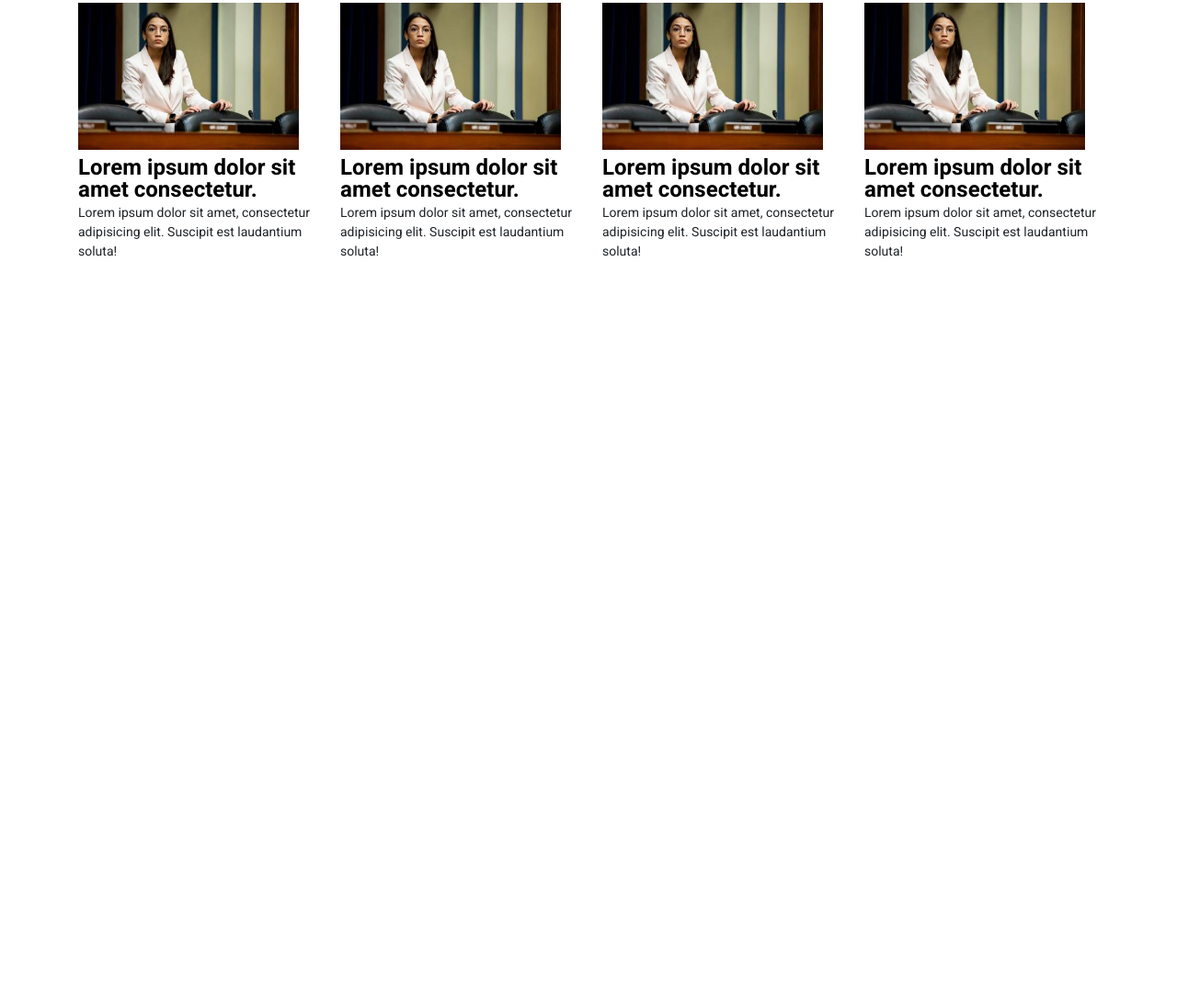
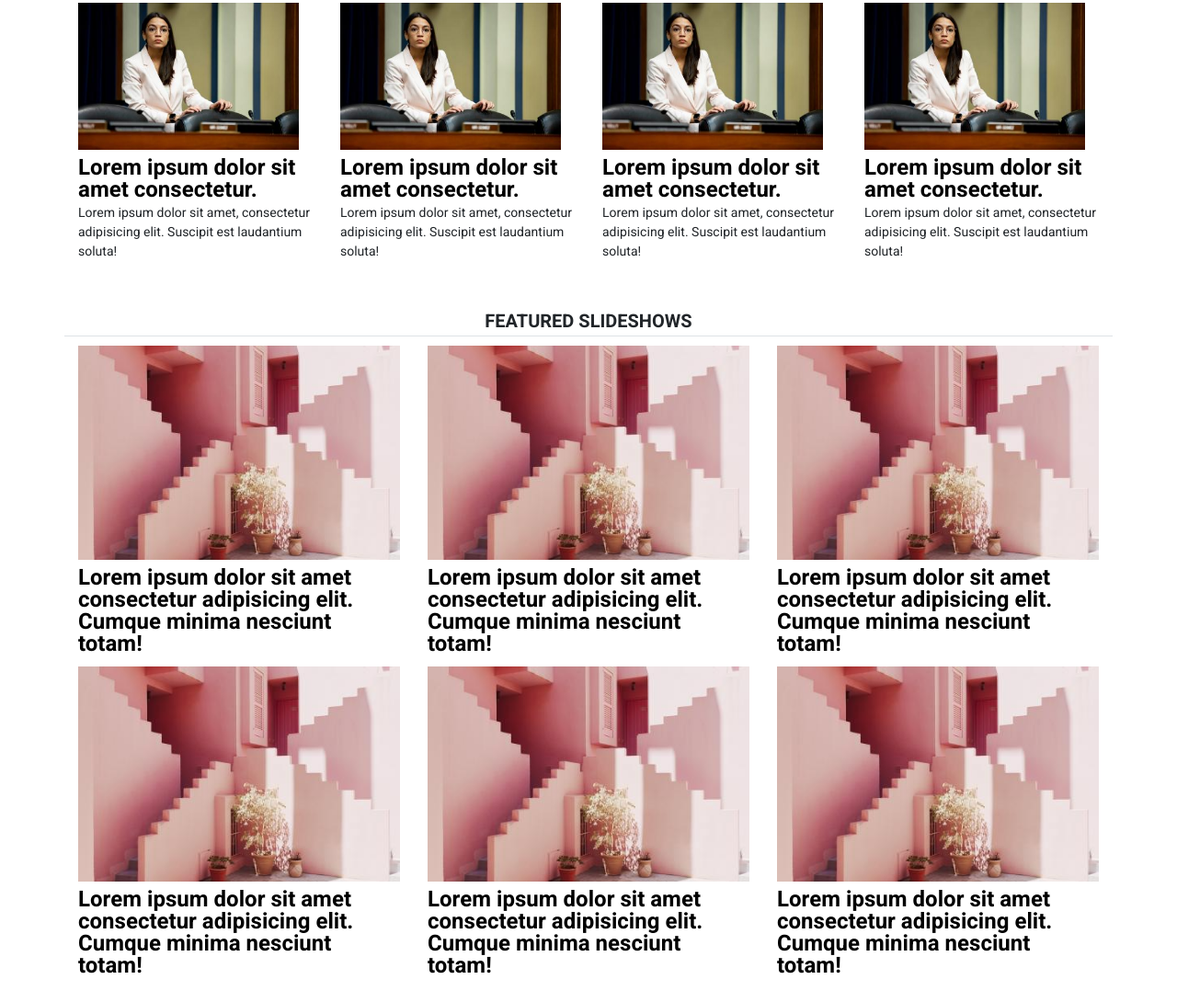
Before and after one commit to NaguiHW/using_bootstrap, a plain HTML site: page index.html in a window 1280 px wide. Shown: the part 3123-4213 px from the top of the page at 92% size. Before the commit the page ends 3458 px from the top, so only its background shows below. Drawn offline with nearby package versions, Linux system fonts and the light colour scheme.

Commit message:
fetured slideshows done

```diff
--- a/index.html
+++ b/index.html
@@ -318,7 +318,7 @@
                 </div>
                 <div class="article-title-2"><a href="#">Lorem ipsum dolor sit amet consectetur.</a></div>
             </div>
-            <div class="col-md-3 other-article-news-item other">
+            <div class="col-md-3 other-article-news-item">
                 <div><img src="img/other-news.jpg" alt="Other News"></div>
                 <div class="top-text">
                     <div>Lorem.</div>
@@ -326,7 +326,7 @@
                 </div>
                 <div class="article-title-2"><a href="#">Lorem ipsum dolor sit amet consectetur.</a></div>
             </div>
-            <div class="col-md-3 other-article-news-item other">
+            <div class="col-md-3 other-article-news-item ">
                 <div><img src="img/other-news.jpg" alt="Other News"></div>
                 <div class="top-text">
                     <div>Lorem.</div>
@@ -334,7 +334,7 @@
                 </div>
                 <div class="article-title-2"><a href="#">Lorem ipsum dolor sit amet consectetur.</a></div>
             </div>
-            <div class="col-md-3 other-article-news-item other">
+            <div class="col-md-3 other-article-news-item ">
                 <div><img src="img/other-news.jpg" alt="Other News"></div>
                 <div class="top-text">
                     <div>Lorem.</div>
@@ -342,7 +342,7 @@
                 </div>
                 <div class="article-title-2"><a href="#">Lorem ipsum dolor sit amet consectetur.</a></div>
             </div>
-            <div class="col-md-3 other-article-news-item other">
+            <div class="col-md-3 other-article-news-item ">
                 <div><img src="img/other-news.jpg" alt="Other News"></div>
                 <div class="top-text">
                     <div>Lorem.</div>
@@ -350,7 +350,7 @@
                 </div>
                 <div class="article-title-2"><a href="#">Lorem ipsum dolor sit amet consectetur.</a></div>
             </div>
-            <div class="col-md-3 other-article-news-item other">
+            <div class="col-md-3 other-article-news-item ">
                 <div><img src="img/other-news.jpg" alt="Other News"></div>
                 <div class="top-text">
                     <div>Lorem.</div>
@@ -358,7 +358,7 @@
                 </div>
                 <div class="article-title-2"><a href="#">Lorem ipsum dolor sit amet consectetur.</a></div>
             </div>
-            <div class="col-md-3 other-article-news-item other">
+            <div class="col-md-3 other-article-news-item ">
                 <div><img src="img/other-news.jpg" alt="Other News"></div>
                 <div class="top-text">
                     <div>Lorem.</div>
@@ -366,7 +366,7 @@
                 </div>
                 <div class="article-title-2"><a href="#">Lorem ipsum dolor sit amet consectetur.</a></div>
             </div>
-            <div class="col-md-3 other-article-news-item other">
+            <div class="col-md-3 other-article-news-item ">
                 <div><img src="img/other-news.jpg" alt="Other News"></div>
                 <div class="top-text">
                     <div>Lorem.</div>
@@ -418,6 +418,33 @@
                 <div><p>Lorem ipsum dolor sit amet, consectetur adipisicing elit. Suscipit est laudantium soluta!</p></div>
             </div>
         </div>
+        <div class="title-2">FEATURED SLIDESHOWS</div>
+        <div class="row border-top featured-slideshows">
+            <div class="col-md-4 col-12">
+                <div><img src="img/featured-slideshows.jpg" alt="Featured Slideshows"></div>
+                <div class="article-title-2"><a href="#">Lorem ipsum dolor sit amet consectetur adipisicing elit. Cumque minima nesciunt totam!</a></div>
+            </div>
+            <div class="col-md-4 col-12">
+                <div><img src="img/featured-slideshows.jpg" alt="Featured Slideshows"></div>
+                <div class="article-title-2"><a href="#">Lorem ipsum dolor sit amet consectetur adipisicing elit. Cumque minima nesciunt totam!</a></div>
+            </div>
+            <div class="col-md-4 col-12">
+                <div><img src="img/featured-slideshows.jpg" alt="Featured Slideshows"></div>
+                <div class="article-title-2"><a href="#">Lorem ipsum dolor sit amet consectetur adipisicing elit. Cumque minima nesciunt totam!</a></div>
+            </div>
+            <div class="col-md-4 col-12">
+                <div><img src="img/featured-slideshows.jpg" alt="Featured Slideshows"></div>
+                <div class="article-title-2"><a href="#">Lorem ipsum dolor sit amet consectetur adipisicing elit. Cumque minima nesciunt totam!</a></div>
+            </div>
+            <div class="col-md-4 col-12">
+                <div><img src="img/featured-slideshows.jpg" alt="Featured Slideshows"></div>
+                <div class="article-title-2"><a href="#">Lorem ipsum dolor sit amet consectetur adipisicing elit. Cumque minima nesciunt totam!</a></div>
+            </div>
+            <div class="col-md-4 col-12">
+                <div><img src="img/featured-slideshows.jpg" alt="Featured Slideshows"></div>
+                <div class="article-title-2"><a href="#">Lorem ipsum dolor sit amet consectetur adipisicing elit. Cumque minima nesciunt totam!</a></div>
+            </div>
+        </div>
     </div>
 
 
--- a/style/style.css
+++ b/style/style.css
@@ -273,6 +273,12 @@ body{
     font-size: 14px;
 }
 
+.featured-slideshows img{
+    margin: 10px 0;
+    width: 350px;
+    height: auto;
+}
+
 @media only screen and (max-width: 992px){
 
     /* -------------------------------------- */
```
Also changed, not shown: img/featured-slideshows.jpg (added).
